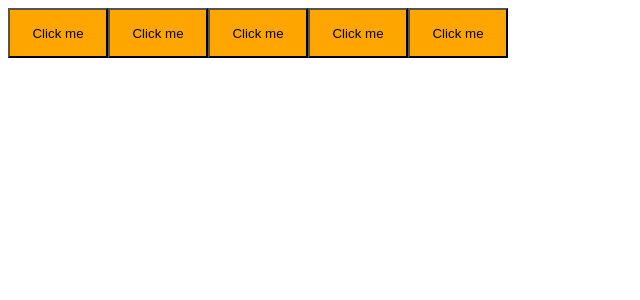
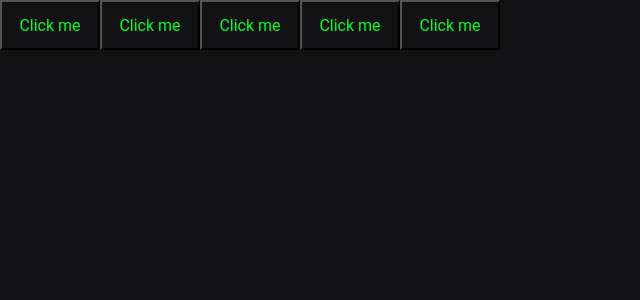
Before and after one commit to pedropaulobrasca/ignite-timer, a React app: page / in a window 1280 px wide. Shown: the top 300 px of the page, without its empty margins (0-640 px from the left). Built offline with nearby package versions, Linux system fonts and the light colour scheme; the HTML template or start-up script is replaced by a standard one.

Commit message:
Estilos globais

```diff
--- a/src/App.tsx
+++ b/src/App.tsx
@@ -1,6 +1,8 @@
-import {ThemeProvider} from 'styled-components'
+import { ThemeProvider } from 'styled-components'
 import { Button } from './components/Button'
 import { defaultTheme } from './styles/themes/default'
+
+import { GlobalStyle } from './styles/global'
 
 export function App() {
   return (
@@ -10,6 +12,8 @@ export function App() {
       <Button variant="danger" />
       <Button variant="success" />
       <Button />
+
+      <GlobalStyle />
     </ThemeProvider>
   )
 }
--- a/src/components/Button.styles.ts
+++ b/src/components/Button.styles.ts
@@ -16,8 +16,8 @@ export const ButtonContainer = styled.button<ButtonContainerProps>`
   width: 100px;
   height: 50px;
 
-  background-color: ${props => props.theme.secundary};
-  color: ${props => props.theme.black};
+  background-color: ${(props) => props.theme.colors.background};
+  color: ${(props) => props.theme.colors.text};
 
   /* background-color: ${({ variant }) => buttonVariants[variant]} */
   /* ${({ variant }) => css`
--- /dev/null
+++ b/src/styles/global.ts
@@ -0,0 +1,27 @@
+import { createGlobalStyle } from 'styled-components'
+
+export const GlobalStyle = createGlobalStyle`
+  * {
+    margin: 0;
+    padding: 0;
+    box-sizing: border-box;
+  }
+
+  body {
+    background: ${({ theme }) => theme.colors.background};
+    color: ${({ theme }) => theme.colors.text};
+  }
+
+  body, input, textarea, button {
+    font: 400 16px Roboto, sans-serif;
+  }
+
+  button {
+    cursor: pointer;
+  }
+
+  a {
+    color: inherit;
+    text-decoration: none;
+  }
+`
--- a/src/styles/themes/default.ts
+++ b/src/styles/themes/default.ts
@@ -1,5 +1,6 @@
 export const defaultTheme = {
-  primary: '#82e756',
-  secundary: 'orange',
-  black: '#000',
+  colors: {
+    background: '#121214',
+    text: '#0f2',
+  },
 }
```
